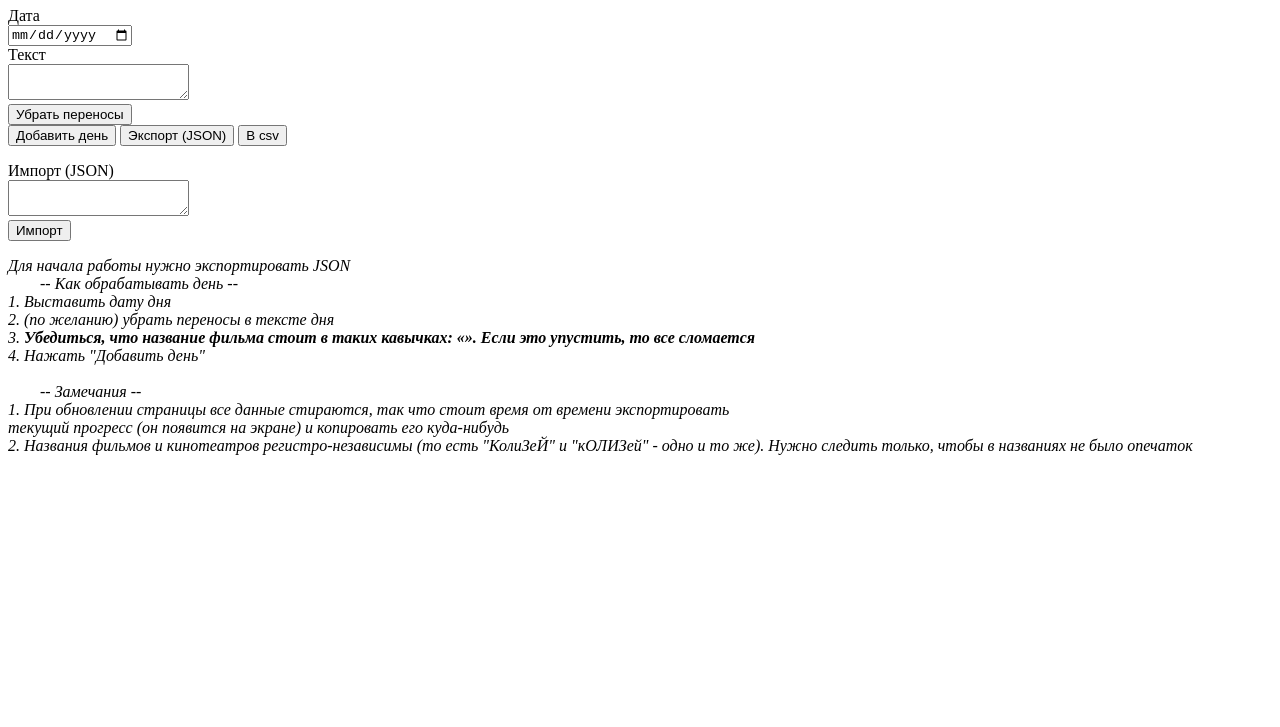
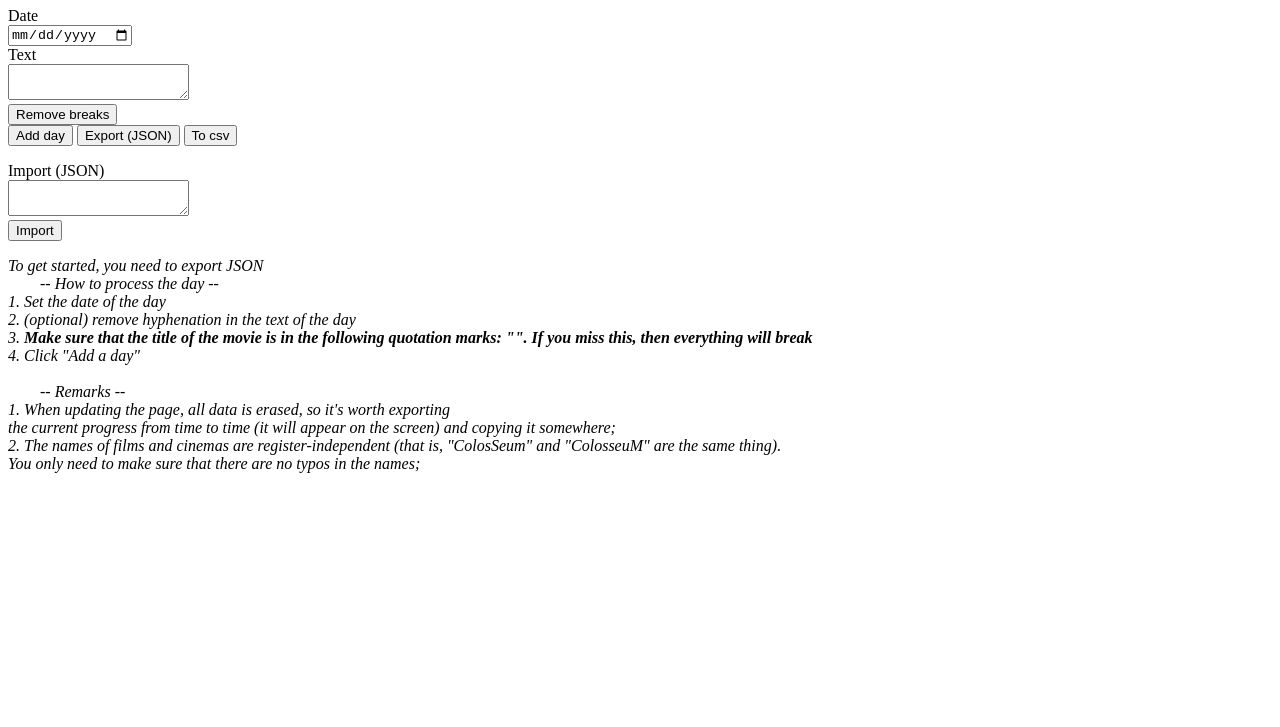
Before and after one commit to waterstopper/NewspaperParser, a plain HTML site: page index.html in a window 1280 px wide. Shown: the part 73-800 px from the top of the page. Drawn offline with Linux system fonts and the light colour scheme.

Commit message:
translate

```diff
--- a/index.html
+++ b/index.html
@@ -8,35 +8,35 @@
 </head>
 
 <body>
-    <h1>Парсер кино в газетах</h1>
-    <div>Дата</div><input type="date" id="date">
+    <h1>Newspaper parser</h1>
+    <div>Date</div><input type="date" id="date">
     <div></div>
-    <div>Текст</div><textarea id="to_parse"></textarea>
+    <div>Text</div><textarea id="to_parse"></textarea>
     <div></div>
-    <button id="dashes_remove">Убрать переносы</button>
+    <button id="dashes_remove">Remove breaks</button>
     <div></div>
-    <button id="bu">Добавить день</button>
+    <button id="bu">Add day</button>
     <!-- <span>Текст тест</span><textarea id="to_parse_test"></textarea>
     <div></div>
     <button id="bu_test">Parse test</button> -->
-    <button id="export">Экспорт (JSON)</button>
-    <button id="to_csv">В csv</button>
+    <button id="export">Export (JSON)</button>
+    <button id="to_csv">To csv</button>
     <p id="exp"></p>
-    <div>Импорт (JSON)</div><textarea id="import"></textarea>
+    <div>Import (JSON)</div><textarea id="import"></textarea>
     <div></div>
-    <button id="import_button">Импорт</button>
-    <p style="white-space: pre-wrap;"><i>Для начала работы нужно экспортировать JSON
-        -- Как обрабатывать день --
-1. Выставить дату дня
-2. (по желанию) убрать переносы в тексте дня
-3. <strong>Убедиться, что название фильма стоит в таких кавычках: «». Если это упустить, то все сломается</strong>
-4. Нажать "Добавить день"
+    <button id="import_button">Import</button>
+    <p style="white-space: pre-wrap;"><i>To get started, you need to export JSON
+        -- How to process the day --
+1. Set the date of the day
+2. (optional) remove hyphenation in the text of the day
+3. <strong>Make sure that the title of the movie is in the following quotation marks: "". If you miss this, then everything will break</strong>
+4. Click "Add a day"
 
-        -- Замечания --
-1. При обновлении страницы все данные стираются, так что стоит время от времени экспортировать
-текущий прогресс (он появится на экране) и копировать его куда-нибудь
-2. Названия фильмов и кинотеатров регистро-независимы (то есть "КолиЗеЙ" и "кОЛИЗей" - одно и то же). Нужно следить только, чтобы в названиях не было опечаток
-    </i></p>
+        -- Remarks --
+1. When updating the page, all data is erased, so it's worth exporting
+the current progress from time to time (it will appear on the screen) and copying it somewhere;
+2. The names of films and cinemas are register-independent (that is, "ColosSeum" and "ColosseuM" are the same thing).
+You only need to make sure that there are no typos in the names;</i></p>
     <script src="index.js"></script>
 </body>
 
```
